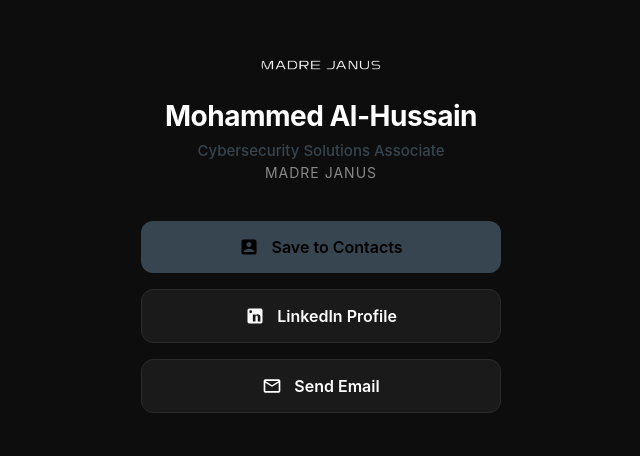
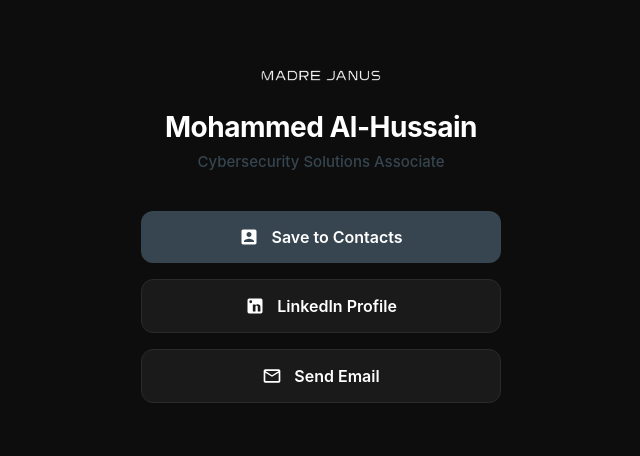
Before and after one commit to mohmmdH/mohmmdh.github.io, a plain HTML site: page index.html in a window 1280 px wide. Shown: the part 164-620 px from the top of the page, without its empty margins (319-959 px from the left). Drawn offline with Linux system fonts and the light colour scheme.

Commit message:
Add files via upload

```diff
--- a/index.html
+++ b/index.html
@@ -98,7 +98,7 @@
 
         .btn-primary {
             background-color: var(--accent-color);
-            color: #000000;
+            color: #ffffff;
             border: none;
         }
 
@@ -123,7 +123,6 @@
 
             <h1 class="name">Mohammed Al-Hussain</h1>
             <p class="title">Cybersecurity Solutions Associate</p>
-            <p class="company">Madre Janus</p>
         </div>
 
         <div class="links-container">
```
